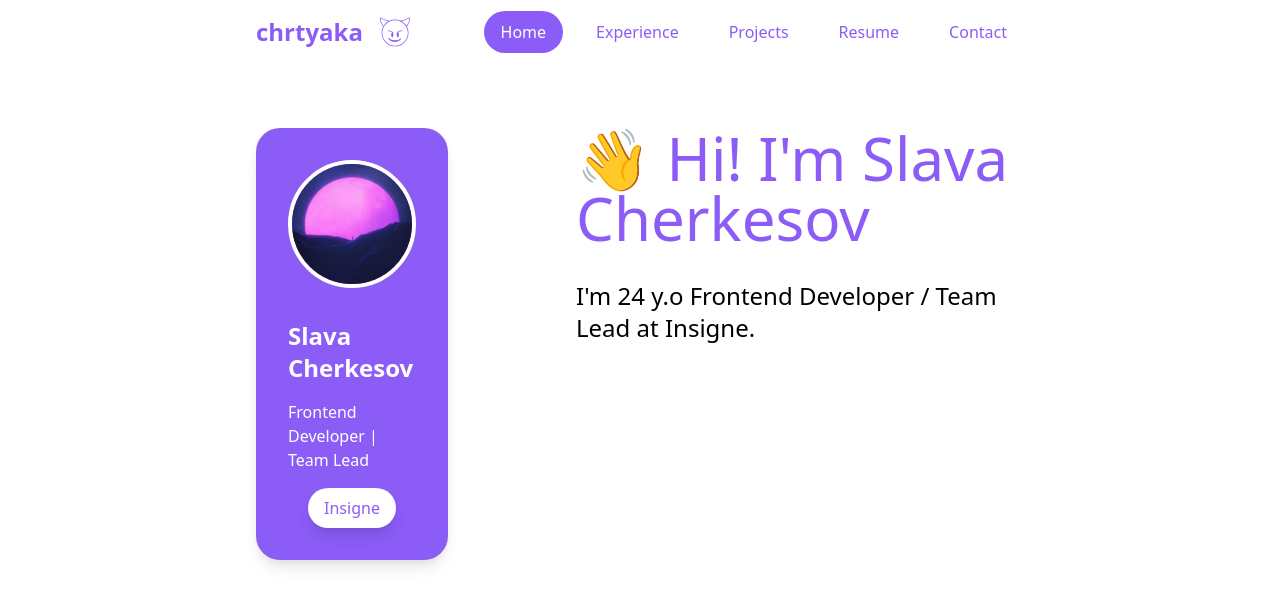
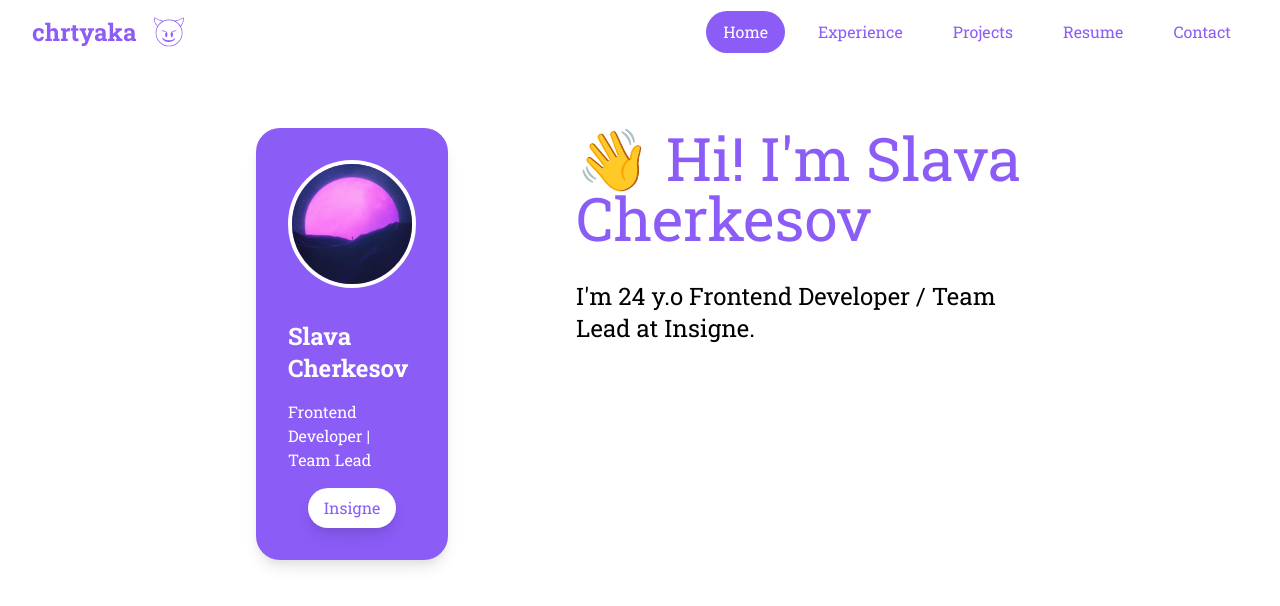
Before and after one commit to Chrtyaka/personal, a Next.js app: page / in a window 1280 px wide. Shown: the top 606 px of the page. Built offline with nearby package versions, Linux system fonts and the light colour scheme.

Commit message:
styles: Change font

```diff
--- a/components/layout/index.tsx
+++ b/components/layout/index.tsx
@@ -4,7 +4,7 @@ export const Layout = ({ children }) => {
 	return (
 		<>
 			<Navbar />
-			<main className="w-full mt-16">{children}</main>
+			<main className='w-full mt-16'>{children}</main>
 		</>
 	);
 };
--- a/components/navbar/index.tsx
+++ b/components/navbar/index.tsx
@@ -48,7 +48,7 @@ export const Navbar = () => {
 
 	return (
 		<nav className='fixed h-16 w-full z-1030 top-0 left-0'>
-			<div className='h-full flex flex-row items-center justify-between mr-64 ml-64'>
+			<div className='h-full flex flex-row items-center justify-between mr-8 ml-8'>
 				<div className='flex'>
 					<a className='font-bold text-2xl text-purple-500'>chrtyaka</a>
 
--- /dev/null
+++ b/pages/_document.tsx
@@ -0,0 +1,29 @@
+import Document, { Html, Head, Main, NextScript } from 'next/document';
+
+class MyDocument extends Document {
+	static async getInitialProps(ctx) {
+		const initialProps = await Document.getInitialProps(ctx);
+		return { ...initialProps };
+	}
+
+	render() {
+		return (
+			<Html>
+				<Head>
+					<link rel='preconnect' href='https://fonts.googleapis.com' />
+					<link rel='preconnect' href='https://fonts.gstatic.com' crossorigin />
+					<link
+						href='https://fonts.googleapis.com/css2?family=Roboto+Slab:wght@400;500;700&display=swap'
+						rel='stylesheet'
+					/>
+				</Head>
+				<body>
+					<Main />
+					<NextScript />
+				</body>
+			</Html>
+		);
+	}
+}
+
+export default MyDocument;
--- a/styles/globals.css
+++ b/styles/globals.css
@@ -2,3 +2,6 @@
 @tailwind base;
 @tailwind components;
 @tailwind utilities;
+body {
+  font-family: 'Roboto Slab', serif;
+}
```
